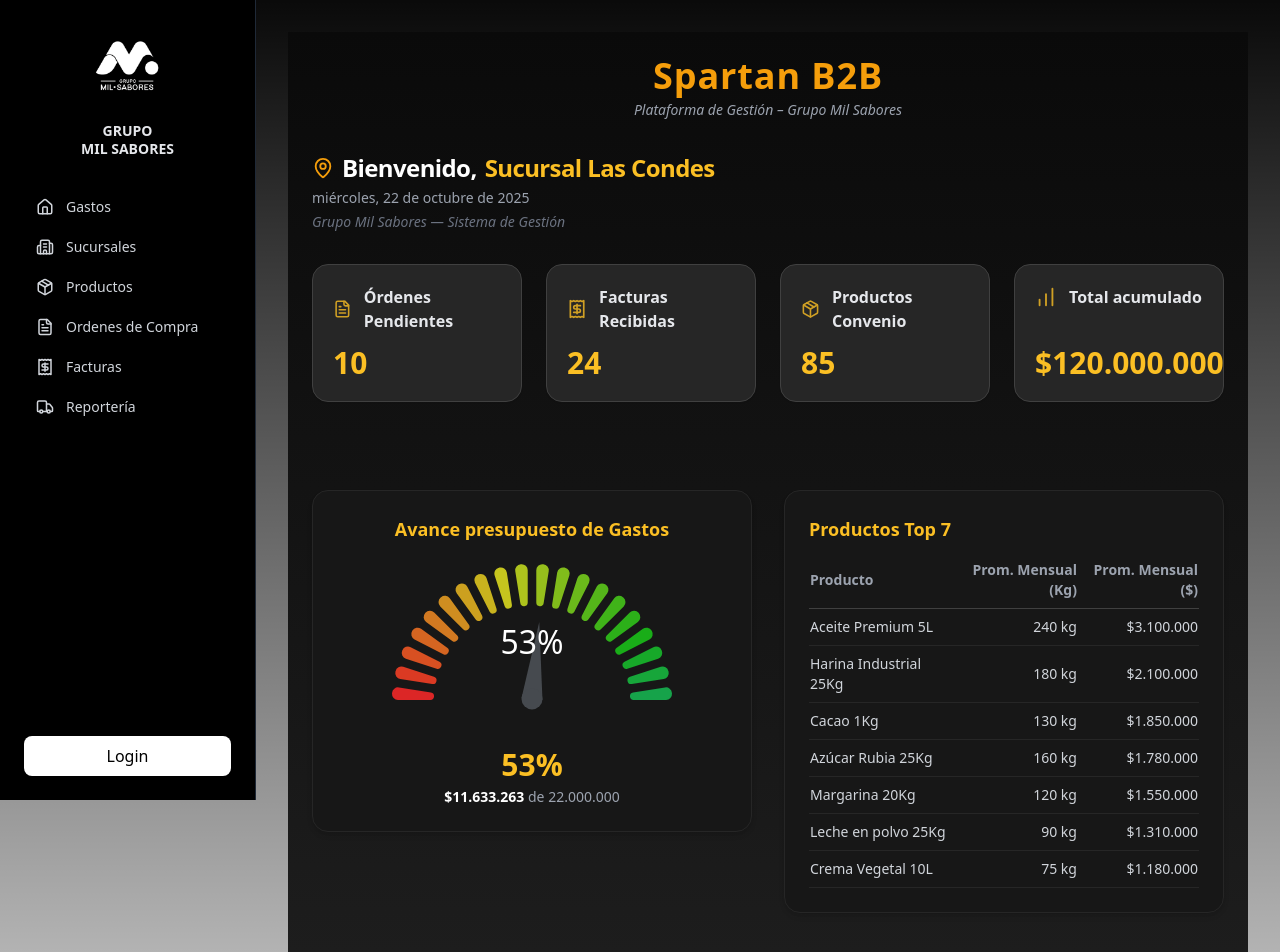
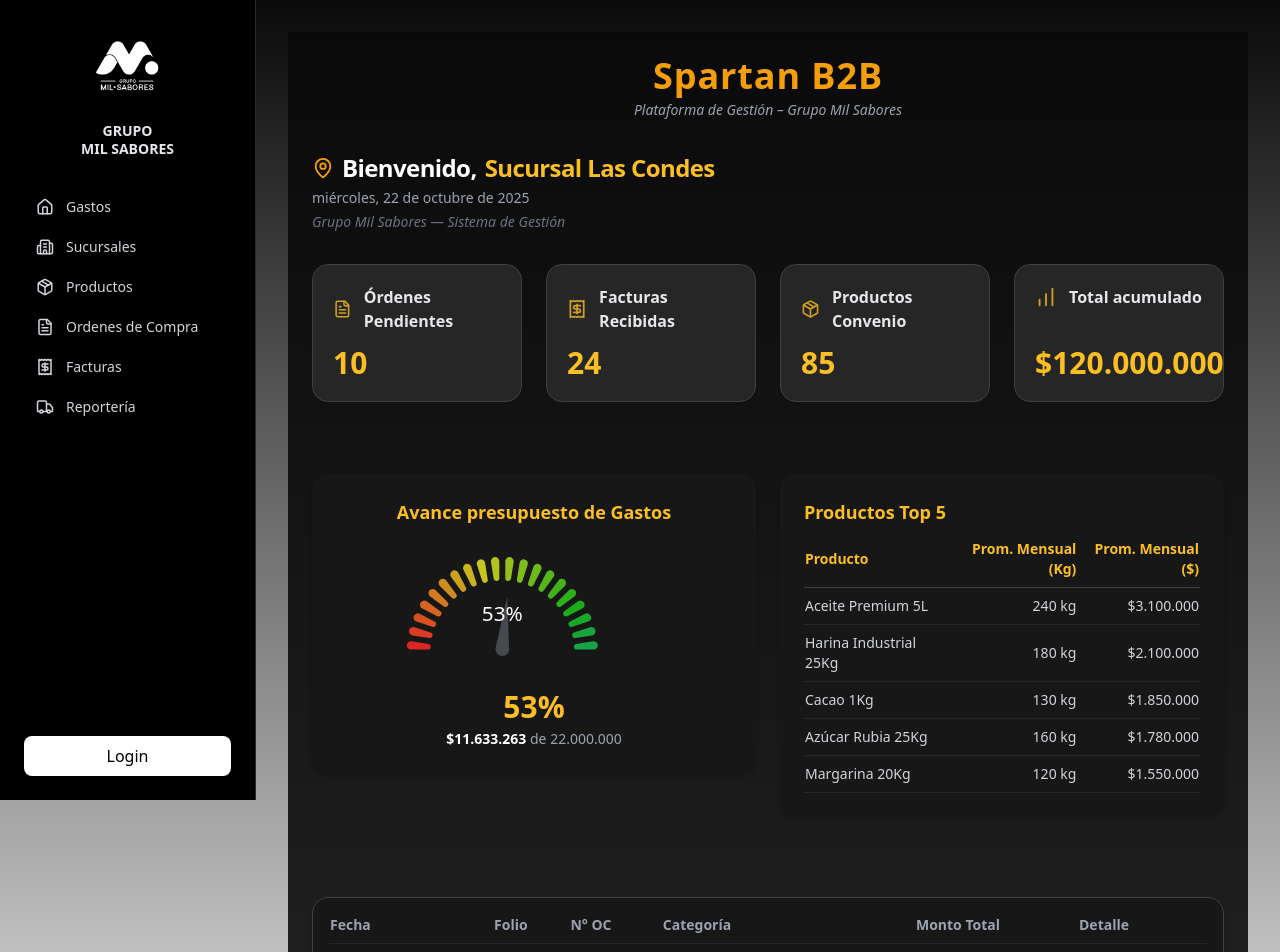
Before and after one commit to SilvanaPincheira/spartan-b2b-milsabores, a Next.js app: page / in a window 1280 px wide. Shown: the top 952 px of the page. Built offline with nearby package versions, Linux system fonts and the light colour scheme.

Commit message:
odometro

```diff
--- a/app/page.tsx
+++ b/app/page.tsx
@@ -59,61 +59,61 @@
       </section>
 
 
-{/* SECCIÓN ODOMETRO + TOP 10 */}
-<section className="flex flex-col lg:flex-row justify-between items-start mt-12 gap-8">
-
-  {/* ODOMETRO IZQUIERDA */}
-  <div className="flex flex-col items-center bg-neutral-900 rounded-2xl p-6 w-full lg:w-1/2 shadow-md border border-neutral-800">
+      <div className="grid grid-cols-1 lg:grid-cols-2 gap-6 items-start mt-8">
+  {/* ODOMETRO */}
+  <div className="bg-neutral-900 rounded-2xl p-6 flex flex-col items-center justify-center shadow-md">
     <h2 className="text-lg font-semibold mb-3 text-amber-400">
       Avance presupuesto de Gastos
     </h2>
+    <div className="scale-[0.8] w-full max-w-[400px] mx-auto"> {/* 👈 Reduce tamaño y centra */}
       <GaugeChart
         id="gauge-chart"
         nrOfLevels={20}
         percent={0.53}
         colors={["#dc2626", "#eab308", "#16a34a"]}
-      arcWidth={0.3}
+        arcWidth={0.25}
         textColor="#ffffff"
+        animate={false}
       />
-    <p className="mt-4 text-3xl font-bold text-amber-400">53%</p>
+    </div>
+    <p className="mt-2 text-3xl font-bold text-amber-400">53%</p>
     <p className="text-sm text-gray-400 mt-1">
-      <span className="text-white font-semibold">$11.633.263</span> de 22.000.000
+      <span className="font-semibold text-white">$11.633.263</span> de 22.000.000
     </p>
   </div>
 
-  {/* TABLA TOP 7 PRODUCTOS */}
-  <div className="w-full lg:w-1/2 bg-neutral-900 rounded-2xl p-6 shadow-md border border-neutral-800">
-    <h2 className="text-lg font-semibold text-amber-400 mb-4">Productos Top 7</h2>
+  {/* TOP 10 PRODUCTOS */}
+  <div className="bg-neutral-900 rounded-2xl p-6 shadow-md">
+    <h2 className="text-lg font-semibold text-amber-400 mb-3">
+      Productos Top 5
+    </h2>
     <table className="min-w-full text-sm text-gray-300">
       <thead>
-        <tr className="text-gray-400 border-b border-neutral-700">
-          <th className="text-left pb-2">Producto</th>
-          <th className="text-right pb-2">Prom. Mensual (Kg)</th>
-          <th className="text-right pb-2">Prom. Mensual ($)</th>
+        <tr className="text-amber-400 border-b border-neutral-700">
+          <th className="pb-2 text-left">Producto</th>
+          <th className="pb-2 text-right">Prom. Mensual (Kg)</th>
+          <th className="pb-2 text-right">Prom. Mensual ($)</th>
         </tr>
       </thead>
       <tbody>
         {[
-          { producto: "Aceite Premium 5L", kg: 240, monto: 3100000 },
-          { producto: "Harina Industrial 25Kg", kg: 180, monto: 2100000 },
-          { producto: "Cacao 1Kg", kg: 130, monto: 1850000 },
-          { producto: "Azúcar Rubia 25Kg", kg: 160, monto: 1780000 },
-          { producto: "Margarina 20Kg", kg: 120, monto: 1550000 },
-          { producto: "Leche en polvo 25Kg", kg: 90, monto: 1310000 },
-          { producto: "Crema Vegetal 10L", kg: 75, monto: 1180000 },
+          ["Aceite Premium 5L", "240 kg", "$3.100.000"],
+          ["Harina Industrial 25Kg", "180 kg", "$2.100.000"],
+          ["Cacao 1Kg", "130 kg", "$1.850.000"],
+          ["Azúcar Rubia 25Kg", "160 kg", "$1.780.000"],
+          ["Margarina 20Kg", "120 kg", "$1.550.000"],
 
-        ].map((item, i) => (
-          <tr key={i} className="border-b border-neutral-800 hover:bg-neutral-800/40 transition">
-            <td className="py-2">{item.producto}</td>
-            <td className="py-2 text-right">{item.kg.toLocaleString("es-CL")} kg</td>
-            <td className="py-2 text-right">${item.monto.toLocaleString("es-CL")}</td>
+        ].map(([producto, kg, monto], i) => (
+          <tr key={i} className="border-b border-neutral-800 hover:bg-neutral-800/40">
+            <td className="py-2">{producto}</td>
+            <td className="py-2 text-right">{kg}</td>
+            <td className="py-2 text-right">{monto}</td>
           </tr>
         ))}
       </tbody>
     </table>
   </div>
-
-</section>
+</div>
 
 
 
```
Lines whose indentation alone changed are shown as unchanged.
